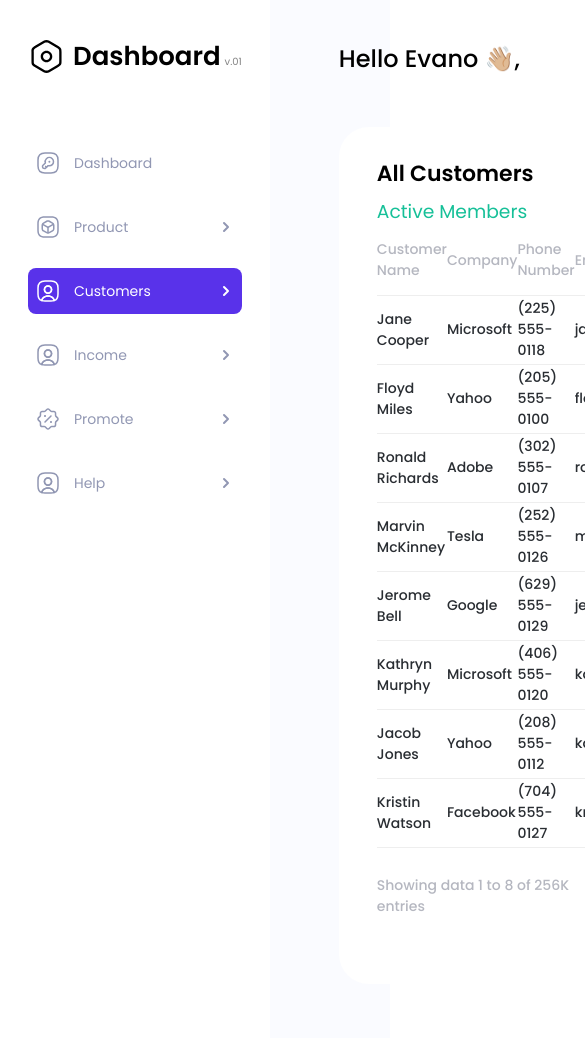
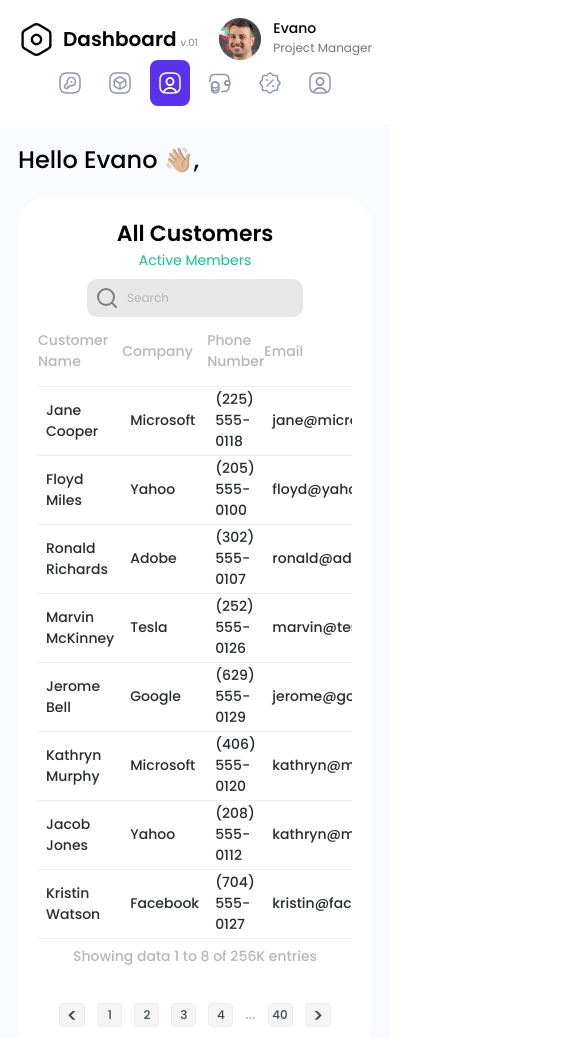
Before and after one commit to OAntonov1985/Glivera-Team-test-task, a website with bundled scripts: page index.html in a window 390 px wide. Shown: the top 1038 px of the page, 585 px wide, since content can reach past the window. Built offline with nearby package versions, Linux system fonts and the light colour scheme.

Commit message:
result-commit

```diff
--- a/index.html
+++ b/index.html
@@ -41,7 +41,7 @@
                         />
                         <div class="aside__list-text">Product</div>
                         <img
-                            class="aside__list-icon"
+                            class="aside__list-icon arrow-icon"
                             src="public/icons/chevron-right 2.svg"
                             alt="aside list icon"
                         />
@@ -54,7 +54,7 @@
                         />
                         <div class="aside__list-text">Customers</div>
                         <img
-                            class="aside__list-icon"
+                            class="aside__list-icon arrow-icon"
                             src="public/icons/chevron-right 2.svg"
                             alt="aside list icon"
                         />
@@ -62,12 +62,12 @@
                     <li class="aside__list-item">
                         <img
                             class="aside__list-icon"
-                            src="public/icons/aside-list-3.svg"
+                            src="public/icons/aside-list-4.svg"
                             alt="aside list icon"
                         />
                         <div class="aside__list-text">Income</div>
                         <img
-                            class="aside__list-icon"
+                            class="aside__list-icon arrow-icon"
                             src="public/icons/chevron-right 2.svg"
                             alt="aside list icon"
                         />
@@ -80,7 +80,7 @@
                         />
                         <div class="aside__list-text">Promote</div>
                         <img
-                            class="aside__list-icon"
+                            class="aside__list-icon arrow-icon"
                             src="public/icons/chevron-right 2.svg"
                             alt="aside list icon"
                         />
@@ -93,7 +93,7 @@
                         />
                         <div class="aside__list-text">Help</div>
                         <img
-                            class="aside__list-icon"
+                            class="aside__list-icon arrow-icon"
                             src="public/icons/chevron-right 2.svg"
                             alt="aside list icon"
                         />
@@ -127,6 +127,7 @@
                             />
                         </div>
                     </div>
+                    <div class="table-container">
                         <table>
                             <thead>
                                 <tr>
@@ -140,6 +141,7 @@
                             </thead>
                             <tbody id="table-body"></tbody>
                         </table>
+                    </div>
                     <footer class="main__content-total-string">
                         <div class="main__content-text">
                             Showing data 1 to 8 of 256K entries
--- a/styles.css
+++ b/styles.css
@@ -13,20 +13,71 @@
     width: 100vw;
     max-width: 1920px;
     background-color: #fafbff;
+    margin: auto;
+}
+
+@media (max-width: 992px) {
+    .container {
+        flex-direction: column;
+    }
 }
 
 .aside {
     display: flex;
     flex-direction: column;
-    width: 306px !important;
+    width: 306px;
     background-color: #ffffff;
     padding: 37px 28px 72px 28px;
+}
+
+@media (max-width: 1200px) {
+    .aside {
+        width: auto;
+        padding: 37px 20px 72px 20px;
+    }
 }
 .aside__header {
     display: flex;
     align-items: center;
     gap: 8px;
     margin-bottom: 64px;
+}
+
+@media (max-width: 992px) {
+    .aside {
+        flex-direction: row;
+        align-items: flex-start;
+        flex-wrap: wrap;
+        padding: 30px 30px 0 30px;
+    }
+    .aside__footer {
+        order: 2;
+        margin-left: auto;
+    }
+
+    .aside__list {
+        order: 3;
+        display: flex;
+        justify-content: center;
+        width: 600px;
+        gap: 10px;
+    }
+
+    .aside__header {
+        order: 1;
+        margin-bottom: 20px;
+    }
+
+    .aside__list-text,
+    .arrow-icon {
+        display: none;
+    }
+}
+
+@media (max-width: 576px) {
+    .aside {
+        padding: 18px 18px 0 18px;
+    }
 }
 
 .aside__icon {
@@ -36,6 +87,19 @@
 .aside__text {
     font-size: 26px;
     font-weight: 600;
+}
+
+@media (max-width: 576px) {
+    .aside {
+        align-items: center;
+        justify-content: center;
+    }
+    .aside__text {
+        font-size: 20px;
+    }
+    .aside__header {
+        margin-bottom: 0;
+    }
 }
 
 .aside__text::after {
@@ -130,10 +194,40 @@
     padding: 41px 95px 258px 69px;
 }
 
+@media (max-width: 1200px) {
+    .main {
+        padding: 30px 30px 258px 30px;
+    }
+}
+
+@media (max-width: 992px) {
+    .main {
+        padding-bottom: 60px;
+    }
+}
+
+@media (max-width: 576px) {
+    .main {
+        padding: 18px;
+    }
+}
+
 .main__header {
     font-size: 24px;
     font-weight: 500;
     margin-bottom: 51px;
+}
+
+@media (max-width: 992px) {
+    .main__header {
+        margin-bottom: 24px;
+    }
+}
+
+@media (max-width: 576px) {
+    .main__header {
+        margin-bottom: 20px;
+    }
 }
 .main__content {
     background-color: #fff;
@@ -142,10 +236,24 @@
     padding: 30px 44px 40px 38px;
 }
 
+@media (max-width: 576px) {
+    .main__content {
+        padding: 20px;
+    }
+}
+
 .main__content--header {
     display: flex;
     justify-content: space-between;
     align-items: center;
+}
+
+@media (max-width: 576px) {
+    .main__content--header {
+        flex-direction: column;
+        gap: 8px;
+        justify-content: center;
+    }
 }
 
 h2 {
@@ -155,9 +263,17 @@ h2 {
 }
 
 h3 {
-    font-size: 14;
+    font-size: 14px;
     font-weight: 400;
     color: #16c098;
+}
+@media (max-width: 576px) {
+    h2 {
+        margin-bottom: 0;
+    }
+    h3 {
+        text-align: center;
+    }
 }
 
 .main__content-input-container {
@@ -192,6 +308,11 @@ h3 {
     background-repeat: no-repeat;
 }
 
+.table-container {
+    overflow-x: auto;
+    max-width: 100%;
+}
+
 table {
     border-collapse: collapse;
     width: 100%;
@@ -204,6 +325,10 @@ th {
     font-size: 14px;
     font-weight: 500;
     margin-bottom: 30px;
+}
+
+td {
+    padding: 0 8px;
 }
 
 thead {
@@ -259,6 +384,7 @@ td {
     display: flex;
     align-items: center;
     justify-content: space-between;
+    gap: 20px;
 }
 
 .main__content-total-string {
@@ -317,3 +443,10 @@ td {
     background-color: #5932ea;
     color: #ffffff;
 }
+
+@media (max-width: 768px) {
+    .main__content-total-string {
+        flex-wrap: wrap;
+        justify-content: center;
+    }
+}
```
Lines whose indentation alone changed are shown as unchanged.
